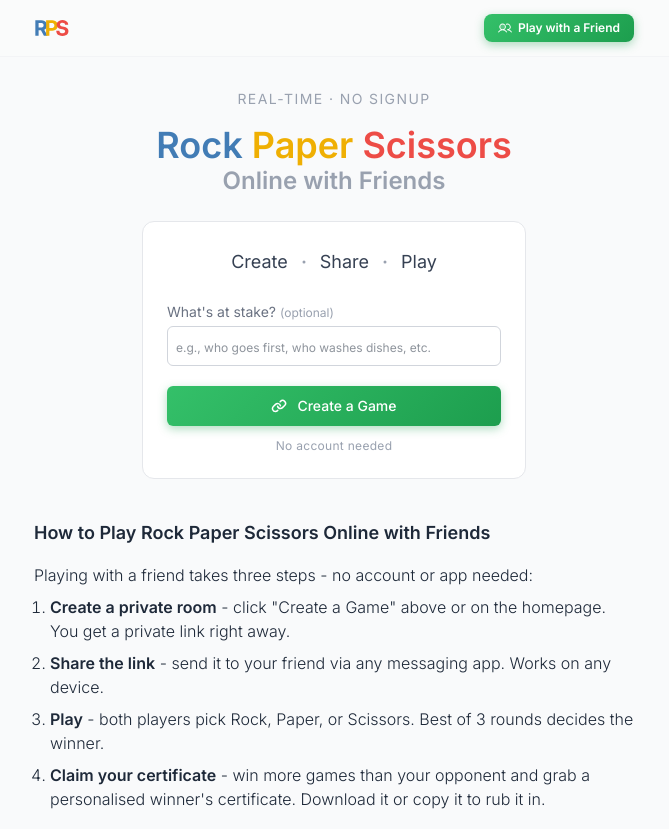
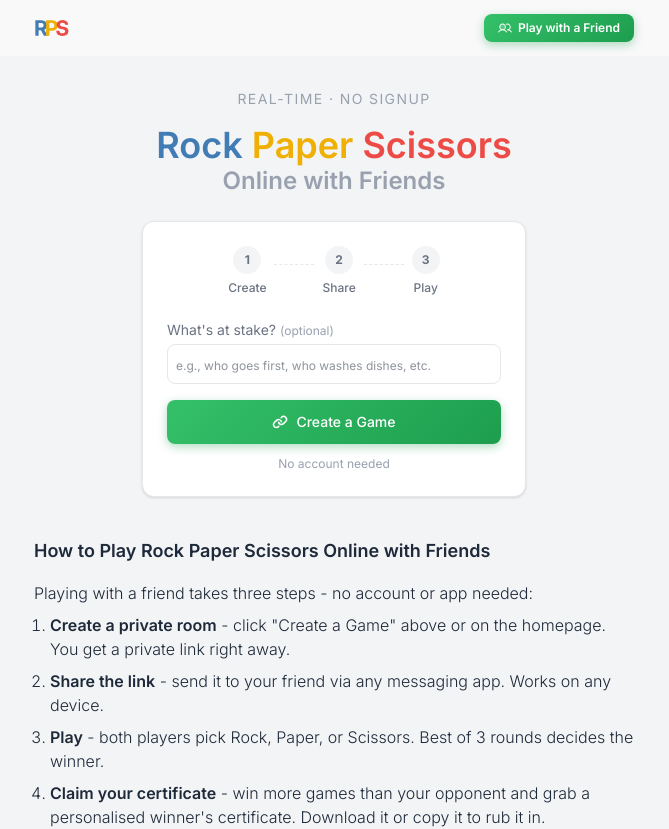
Before and after one commit to nicojuhari/next-rps-game-online, a Next.js app: page /en/two-players in a window 1280 px wide. Shown: the top 829 px of the page, without its empty margins (306-975 px from the left). Built offline with nearby package versions, Linux system fonts and the light colour scheme.

Commit message:
new styles

```diff
--- a/app/globals.css
+++ b/app/globals.css
@@ -51,7 +51,7 @@
 }
 
 body {
-  @apply bg-gray-50 text-gray-800;
+  @apply bg-gray-100 text-gray-800;
 }
 
 .container {
@@ -102,18 +102,41 @@ body {
 }
 
 @keyframes overlay-in {
-  from { opacity: 0; transform: scale(0.97); }
-  to   { opacity: 1; transform: scale(1); }
+  from {
+    opacity: 0;
+    transform: scale(0.97);
+  }
+  to {
+    opacity: 1;
+    transform: scale(1);
+  }
 }
 
 @keyframes trophy-drop {
-  0%   { transform: translateY(-32px) scale(0.5); opacity: 0; }
-  60%  { transform: translateY(6px) scale(1.15); opacity: 1; }
-  80%  { transform: translateY(-4px) scale(0.95); }
-  100% { transform: translateY(0) scale(1); opacity: 1; }
+  0% {
+    transform: translateY(-32px) scale(0.5);
+    opacity: 0;
+  }
+  60% {
+    transform: translateY(6px) scale(1.15);
+    opacity: 1;
+  }
+  80% {
+    transform: translateY(-4px) scale(0.95);
+  }
+  100% {
+    transform: translateY(0) scale(1);
+    opacity: 1;
+  }
 }
 
 @keyframes fade-up {
-  from { opacity: 0; transform: translateY(10px); }
-  to   { opacity: 1; transform: translateY(0); }
+  from {
+    opacity: 0;
+    transform: translateY(10px);
+  }
+  to {
+    opacity: 1;
+    transform: translateY(0);
+  }
 }
--- a/components/GameBoard.tsx
+++ b/components/GameBoard.tsx
@@ -110,7 +110,7 @@ const GameBoard = () => {
     return (
         <>
             <div className="max-w-sm mx-auto relative">
-                <div className="rounded-xl overflow-hidden shadow-md border border-gray-200">
+                <div className="rounded-xl overflow-hidden border border-gray-200">
                     <div className="bg-gray-700 px-5 py-3 flex items-center justify-between">
                         <div className="text-center min-w-12">
                             <div className="text-blue-100 text-xs uppercase tracking-widest">{t("you")}</div>
--- a/components/Header.tsx
+++ b/components/Header.tsx
@@ -7,7 +7,7 @@ const Header = () => {
     const t = useTranslations("header");
 
     return (
-        <header className="bg-white/10 border-b border-gray-100">
+        <header className="bg-white/50 border-b border-gray-100">
             <div className="container h-14 flex items-center justify-between">
                 <Link href="/" title={t("logoTitle")}>
                     <svg className="h-4" viewBox="0 0 499 226" fill="none" xmlns="http://www.w3.org/2000/svg">
--- a/components/HomeContent.tsx
+++ b/components/HomeContent.tsx
@@ -7,7 +7,7 @@ const HomeContent = () => {
 
     return (
         <div className="my-10 space-y-4 font-light">
-            <div className="bg-white rounded-xl p-6 border border-gray-100 shadow-sm">
+            <div className="bg-white rounded-xl p-6 border border-gray-100">
                 <h2 className="border-l-4 border-blue-500 pl-3 text-base font-semibold mb-3 text-gray-800">{t("strategy.title")}</h2>
                 <div className="space-y-2 text-sm text-gray-600">
                     <p>{t("strategy.p1")}</p>
@@ -37,7 +37,7 @@ const HomeContent = () => {
                 </div>
             </div>
 
-            <div className="bg-white rounded-xl p-6 border border-gray-100 shadow-sm">
+            <div className="bg-white rounded-xl p-6 border border-gray-100">
                 <h2 className="border-l-4 border-yellow-500 pl-3 text-base font-semibold mb-3 text-gray-800">{t("rules.title")}</h2>
                 <div className="space-y-2 text-sm text-gray-600">
                     <p>{t("rules.p1")}</p>
@@ -58,7 +58,7 @@ const HomeContent = () => {
                 </div>
             </div>
 
-            <div className="bg-white rounded-xl p-6 border border-gray-100 shadow-sm">
+            <div className="bg-white rounded-xl p-6 border border-gray-100">
                 <h2 className="border-l-4 border-red-500 pl-3 text-base font-semibold mb-3 text-gray-800">{t("statistics.title")}</h2>
                 <div className="space-y-2 text-sm text-gray-600">
                     <p>{t("statistics.p1")}</p>
@@ -72,7 +72,7 @@ const HomeContent = () => {
                 </div>
             </div>
 
-            <div className="bg-white rounded-xl p-6 border border-gray-100 shadow-sm">
+            <div className="bg-white rounded-xl p-6 border border-gray-100">
                 <h2 className="border-l-4 border-green-600 pl-3 text-base font-semibold mb-3 text-gray-800">{t("history.title")}</h2>
                 <div className="space-y-2 text-sm text-gray-600">
                     <p>{t("history.p1")}</p>
@@ -84,7 +84,7 @@ const HomeContent = () => {
                 </div>
             </div>
 
-            <div className="bg-white rounded-xl p-6 border border-gray-100 shadow-sm">
+            <div className="bg-white rounded-xl p-6 border border-gray-100">
                 <h2 className="border-l-4 border-purple-500 pl-3 text-base font-semibold mb-3 text-gray-800">{t("faq.title")}</h2>
                 <div className="space-y-4 text-sm text-gray-600">
                     {faqItems.map((item, i) => (
--- a/components/MainCTA.tsx
+++ b/components/MainCTA.tsx
@@ -2,7 +2,7 @@
 import { useState } from "react";
 import { useRouter } from "@/i18n/navigation";
 import { useTranslations } from "next-intl";
-import { DotIcon, LinkIcon, SpinnerGapIcon } from "@phosphor-icons/react";
+import { LinkIcon, SpinnerGapIcon } from "@phosphor-icons/react";
 import { useFirebase } from "@/lib/hooks/useFirebase";
 import { usePlayer } from "@/lib/hooks/usePlayer";
 
@@ -27,32 +27,46 @@ const MainCTA = () => {
             });
     };
 
+    const steps = [t("createLabel"), t("shareLabel"), t("playLabel")];
+
     return (
-        <div className="text-center md:max-w-sm mx-auto w-full">
-            <div className="bg-white p-6 rounded-xl border border-gray-200">
-                <p className="text-lg text-center inline-flex items-center text-gray-700 mb-6">
-                    <span>{t("createLabel")}</span> <DotIcon size={32} className="text-gray-400" />
-                    <span>{t("shareLabel")}</span> <DotIcon size={32} className="text-gray-400" />
-                    <span>{t("playLabel")}</span>
-                </p>
+        <div className="md:max-w-sm mx-auto w-full">
+            <div className="bg-white p-6 rounded-xl border border-gray-200 shadow-sm">
+                {/* Steps */}
+                <div className="flex items-start justify-center mb-6">
+                    {steps.map((label, i) => (
+                        <div key={i} className="flex items-center">
+                            <div className="flex flex-col items-center gap-1.5">
+                                <span className="w-7 h-7 rounded-full bg-gray-100 text-gray-500 text-xs font-bold inline-flex items-center justify-center">
+                                    {i + 1}
+                                </span>
+                                <span className="text-xs text-gray-500 font-medium">{label}</span>
+                            </div>
+                            {i < 2 && <div className="w-10 border-t border-dashed border-gray-200 mb-3.5 mx-2" />}
+                        </div>
+                    ))}
+                </div>
+
+                {/* Stake input */}
                 <div className="text-left">
-                    <label htmlFor="game-stakes" className="block text-sm text-gray-500">
+                    <label htmlFor="game-stakes" className="block text-sm text-gray-500 mb-1">
                         {t("stakeLabel")} <span className="text-gray-400 text-xs">{t("stakeOptional")}</span>
                     </label>
                     <input
                         type="text"
                         id="game-stakes"
-                        className="w-full mt-1 p-2 h-10 border border-gray-300 rounded-md placeholder:text-xs focus:outline-none focus:border-blue-400 transition-colors"
+                        className="w-full p-2 h-10 border border-gray-200 rounded-lg text-sm placeholder:text-xs focus:outline-none focus:border-blue-300 focus:ring-2 focus:ring-blue-50 transition-all"
                         placeholder={t("stakePlaceholder")}
                         maxLength={50}
                         onChange={(e) => setGameStake(e.target.value)}
                     />
                 </div>
+
                 <button
                     onClick={createGameLink}
                     disabled={loading}
                     title="Create a 2-player game"
-                    className={`justify-center mt-5 w-full h-10 text-white py-1 px-4 rounded-md inline-flex items-center gap-2.5 cursor-pointer font-medium text-sm ${loading ? "bg-gray-400 cursor-not-allowed" : "btn-cta-green"}`}
+                    className={`justify-center mt-4 w-full h-11 text-white px-4 rounded-lg inline-flex items-center gap-2 cursor-pointer font-medium text-sm ${loading ? "bg-gray-400 cursor-not-allowed" : "btn-cta-green"}`}
                 >
                     {loading ? (
                         <SpinnerGapIcon weight="light" size={20} color="white" className="animate-spin" />
@@ -61,7 +75,8 @@ const MainCTA = () => {
                     )}
                     {t("createButton")}
                 </button>
-                <div className="mt-3 text-xs text-gray-400 tracking-wide">{t("noAccount")}</div>
+
+                <div className="mt-3 text-center text-xs text-gray-400">{t("noAccount")}</div>
             </div>
         </div>
     );
--- a/components/OnePlayer.tsx
+++ b/components/OnePlayer.tsx
@@ -130,7 +130,7 @@ const OnePlayer = () => {
     return (
         <>
             <div className="max-w-sm mx-auto relative">
-                <div className="rounded-xl overflow-hidden shadow-md border border-gray-200">
+                <div className="rounded-xl overflow-hidden border border-gray-ss200">
                     <div className="bg-gray-700 px-5 pt-3 pb-2">
                         <div className="flex items-center justify-between">
                             <div className="text-center min-w-12">
```
Also changed, not shown: components/WaitingPlayerTwo.tsx (+45 -27 lines).
